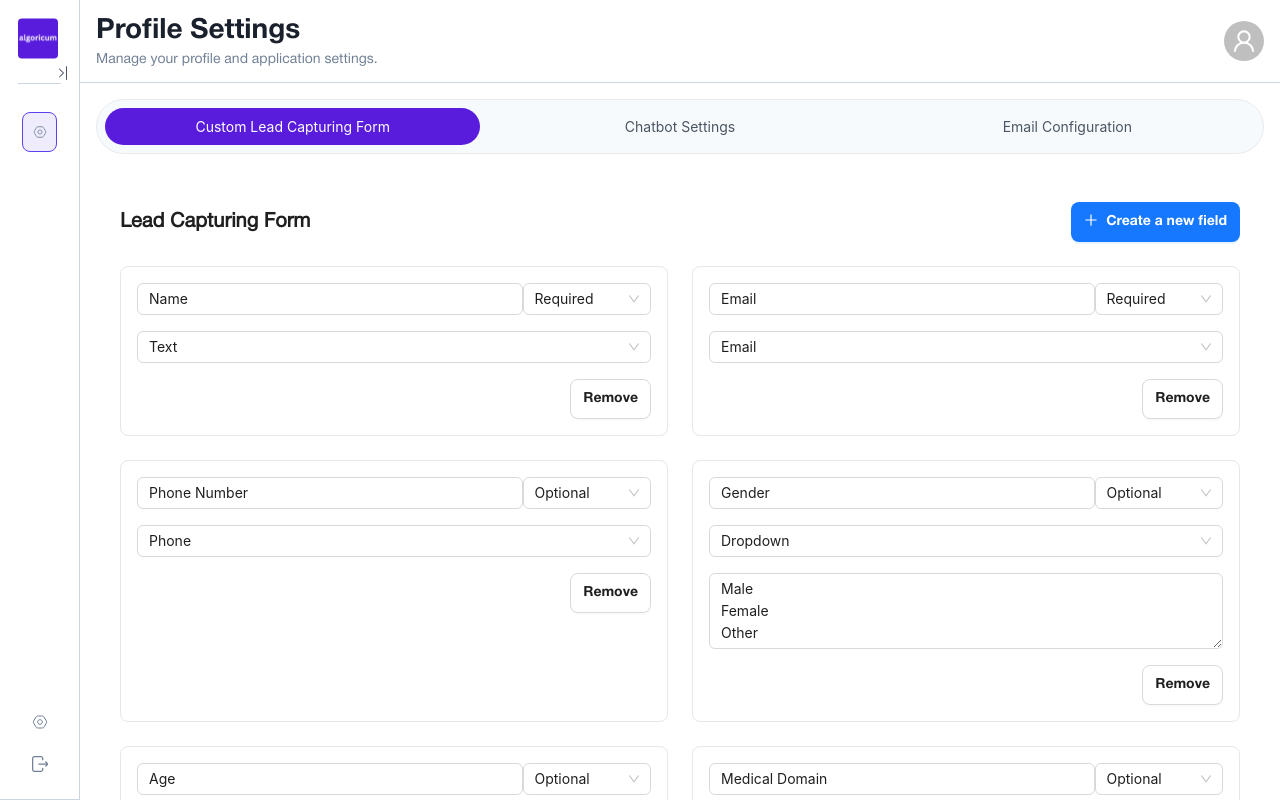
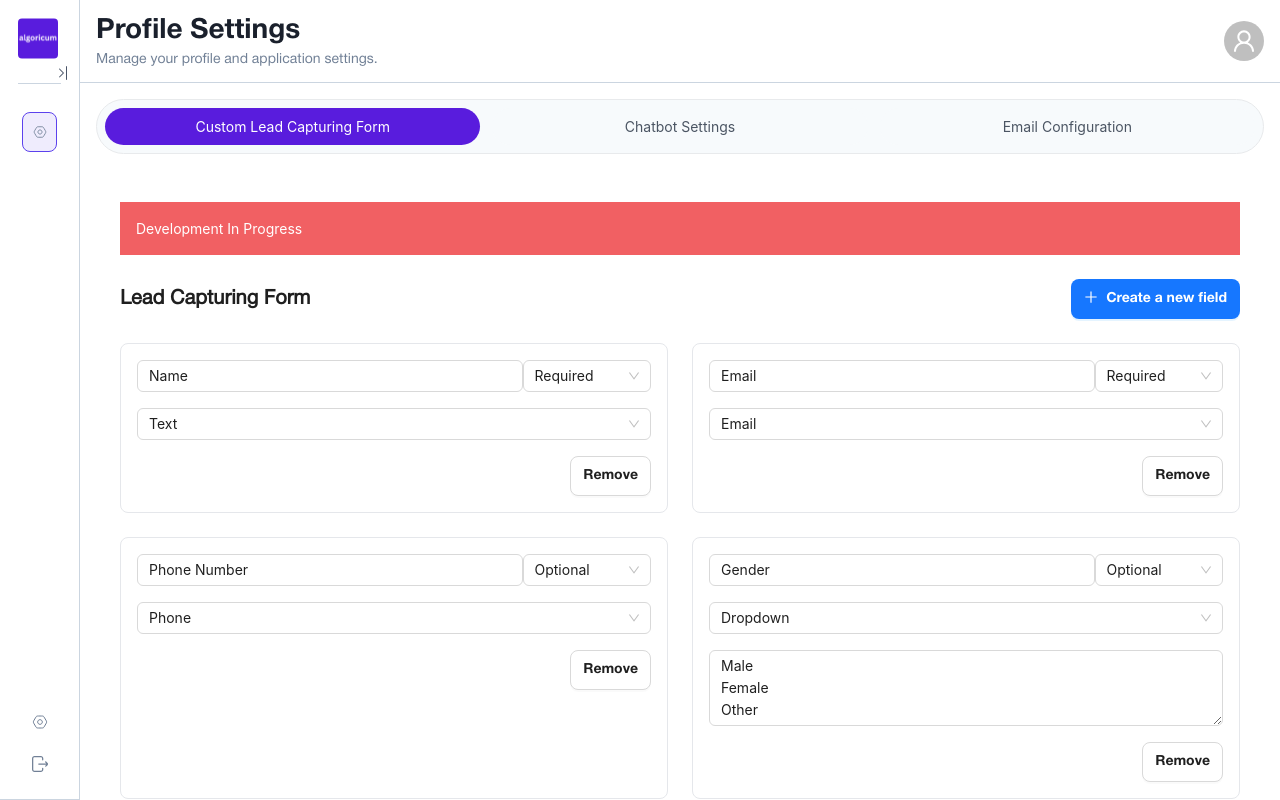
Before and after one commit to algoricum/algoricum-fe, a Next.js app: page /settings in a window 1280 px wide. Built offline with nearby package versions, Linux system fonts and the light colour scheme; no server answers; the database is empty.

Commit message:
in progress tag  added to settings page

```diff
--- a/src/components/screens/Settings/EmailConfigration.tsx
+++ b/src/components/screens/Settings/EmailConfigration.tsx
@@ -14,7 +14,7 @@ const EmailConfiguration = () => {
   useEffect(() => {
     const fetchEmailSettings = async () => {
       try {
-        setLoading(true)
+        // setLoading(true)
         const supabase = createClient()
         const { data, error } = await supabase
           .from("email_settings")
@@ -96,6 +96,7 @@ const EmailConfiguration = () => {
 
   return (
     <div className="flex flex-col gap-8">
+            <div className="bg-danger p-4 text-white">Development In Progress</div>
       <div>
         <h2 className="text-xl font-semibold mb-6">SMTP Settings</h2>
         <Form form={smtpForm} layout="vertical" onFinish={handleSaveSMTP}>
--- a/src/components/screens/Settings/LeadCapturingForm.tsx
+++ b/src/components/screens/Settings/LeadCapturingForm.tsx
@@ -38,7 +38,7 @@ const LeadCapturingForm = () => {
   useEffect(() => {
     const fetchFormFields = async () => {
       try {
-        setLoading(true)
+        // setLoading(true)
         const supabase = createClient()
         const { data, error } = await supabase
           .from("lead_form_fields")
@@ -108,6 +108,7 @@ const LeadCapturingForm = () => {
 
   return (
     <div className="flex flex-col gap-6">
+            <div className="bg-danger p-4 text-white">Development In Progress</div>
       <div className="flex justify-between items-center">
         <h2 className="text-xl font-semibold">Lead Capturing Form</h2>
         <Button type="primary" icon={<PlusOutlined />} onClick={addNewField}>
```
Also changed, not shown: src/components/common/WidgetPreview/index.tsx (+1 -1 lines).
